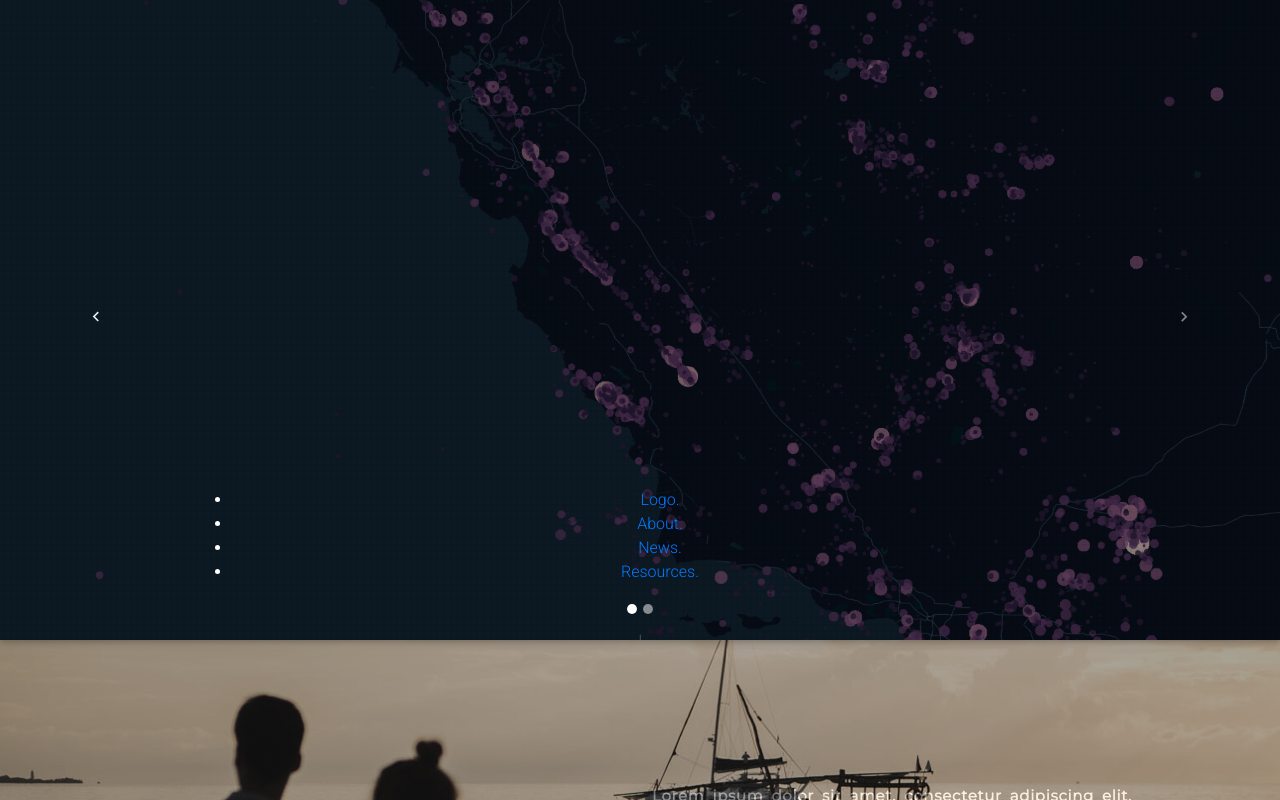
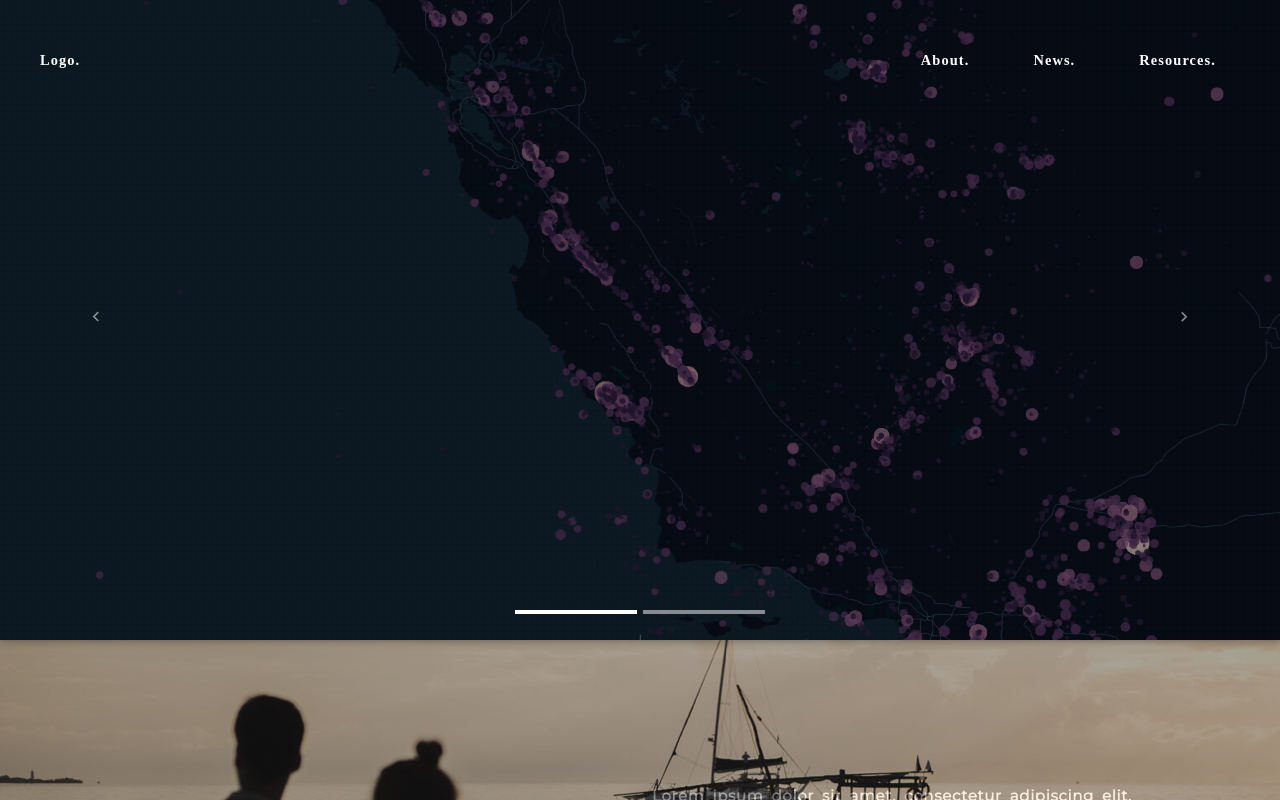
Before and after one commit to CodeForAfrica/sensors.AFRICA-SeaSensors, a Gatsby app: page / in a window 1280 px wide. Shown: the top 800 px of the page. Built offline with nearby package versions, Linux system fonts and the light colour scheme.

Commit message:
Add styling to the Navigation Bar

```diff
--- a/src/components/MenuBar/MenuBar.css
+++ b/src/components/MenuBar/MenuBar.css
@@ -1,9 +1,52 @@
-.content {
+.ul-nav {
+  list-style: none;
   display: flex;
-  justify-content: flex-end;
+  z-index: 999;
 }
 
-.app {
-  background: transparent;
-  box-shadow: none;
+.ul-nav li:first-child {
+  margin-right: auto;
 }
+
+.parent-nav {
+  position: fixed;
+  top: 3em;
+  width: 100%;
+  left: 0;
+}
+
+.carousel-control-prev,
+.carousel-control-next,
+.carousel-item-prev,
+.carousel-item-next {
+  margin: 50px 0 50px 0;
+}
+
+.carousel .carousel-indicators li {
+  width: 7.625rem !important;
+  height: 0.25rem !important;
+  cursor: pointer;
+  border-radius: 0% !important;
+  display: flex;
+  align-items: flex-start;
+}
+
+.li-nav > a {
+  display: inline-block;
+  margin-right: 4rem;
+  text-decoration: none;
+  font-family: Oswald;
+  font-size: 0.9em;
+  font-weight: bold;
+  font-style: normal;
+  font-stretch: normal;
+  line-height: normal;
+  letter-spacing: 1.1px;
+  text-align: right;
+  color: #ffffff;
+  left: 3em;
+}
+
+.carousel-fade .carousel-item {
+  transition: none !important;
+}
```
